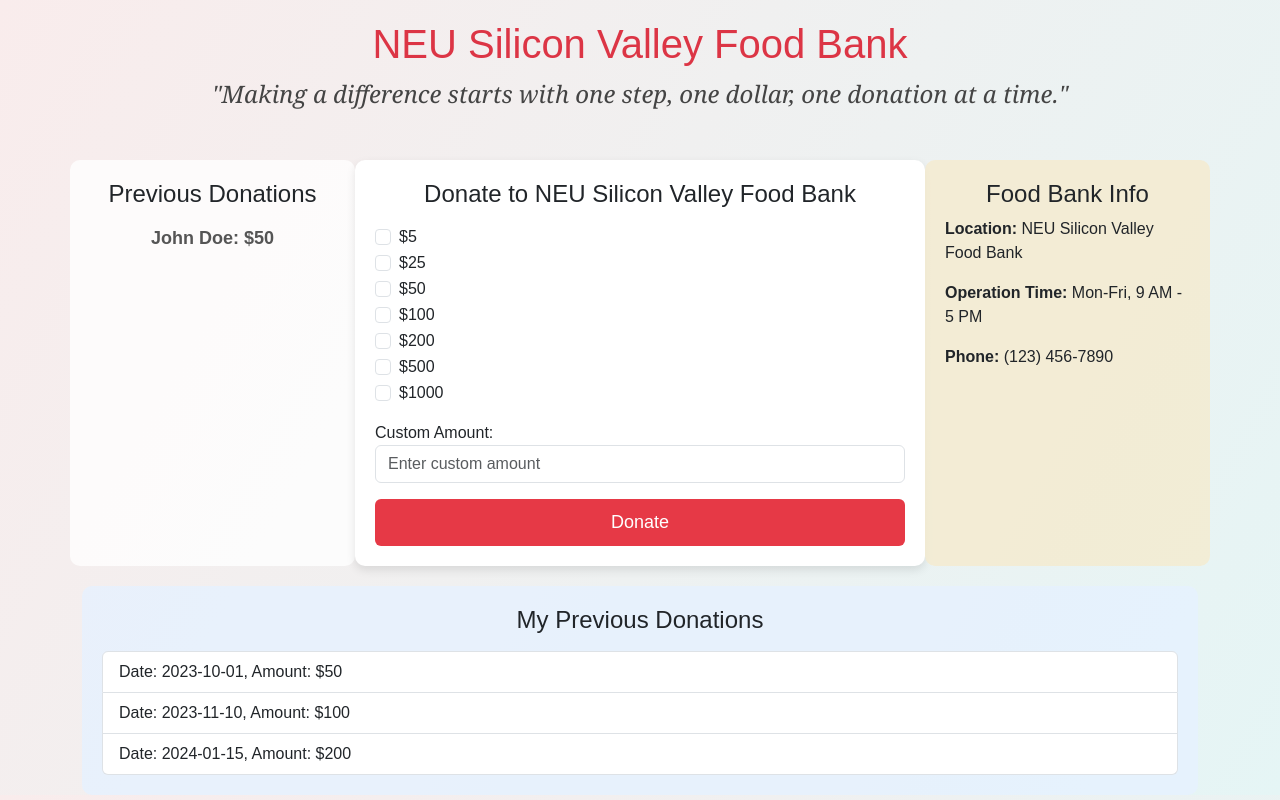
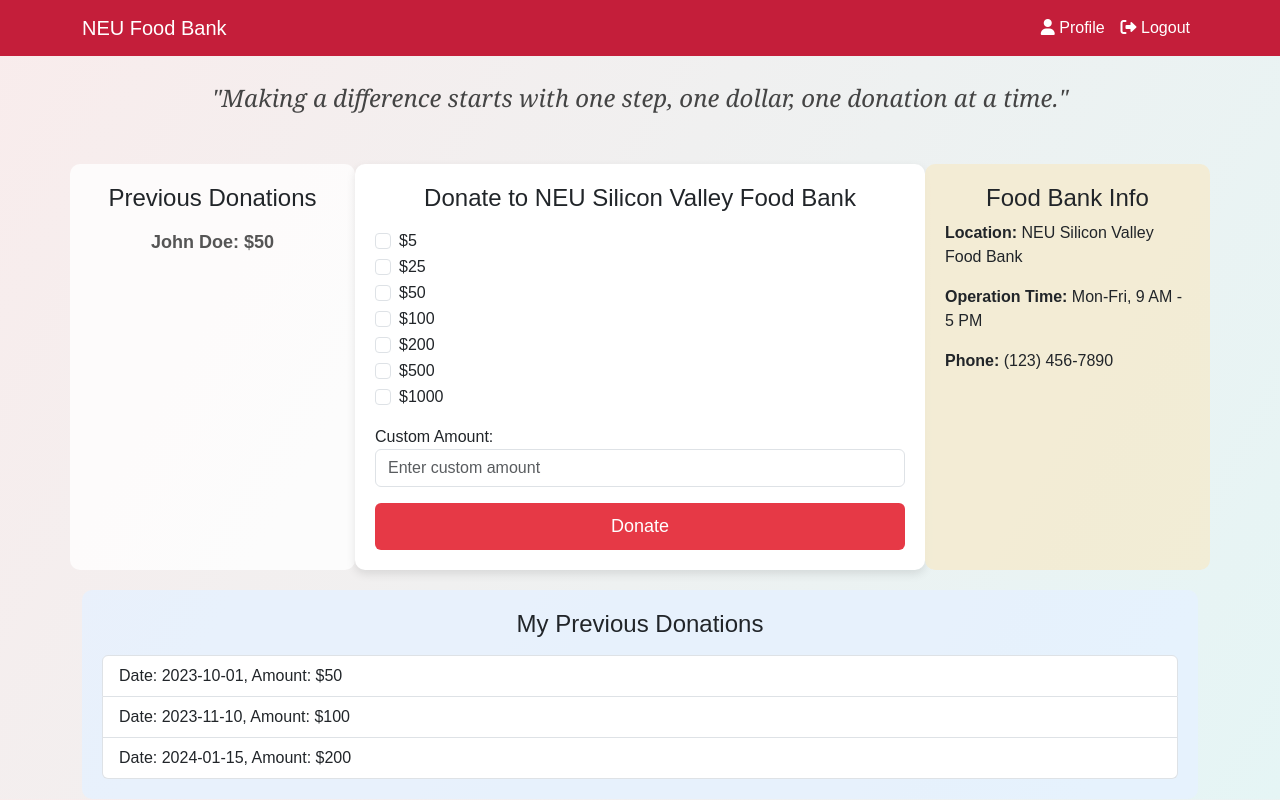
Before and after one commit to zhijiexia98/SV-Food-Bank-Registration, a Django app: page /donation/ in a window 1280 px wide. Run offline with Django 4.2, Linux system fonts and the light colour scheme.

Commit message:
add navbar to donation page

```diff
--- a/myproject/templates/donation.html
+++ b/myproject/templates/donation.html
@@ -9,7 +9,22 @@
       href="https://cdn.jsdelivr.net/npm/bootstrap@5.3.0-alpha3/dist/css/bootstrap.min.css"
       rel="stylesheet"
     />
+    <link href="https://cdn.jsdelivr.net/npm/bootstrap@5.3.0/dist/css/bootstrap.min.css" rel="stylesheet">
+    <link href="https://cdnjs.cloudflare.com/ajax/libs/font-awesome/6.0.0/css/all.min.css" rel="stylesheet">
     <style>
+      :root {
+          --primary-color: #c41e3a;
+          --secondary-color: #242424;
+          --bg-light: #f8f9fa;
+      }
+
+      .navbar-custom {
+          background-color: var(--primary-color);
+      }
+
+      .nav-link {
+          color: white !important;
+      }
       /* Background Gradient */
       body {
         background: linear-gradient(120deg, #f9ecec, #e5f5f5);
@@ -19,7 +34,7 @@
       }
 
       .container {
-        margin-top: 20px;
+        margin-top: 40p'x;
       }
 
       .card {
@@ -96,10 +111,29 @@
     </style>
   </head>
   <body>
-    <div class="container">
+    <!-- Navbar -->
+    <nav class="navbar navbar-expand-lg navbar-dark navbar-custom">
+      <div class="container">
+          <a class="navbar-brand" href="#">NEU Food Bank</a>
+          <button class="navbar-toggler" type="button" data-bs-toggle="collapse" data-bs-target="#navbarNav">
+              <span class="navbar-toggler-icon"></span>
+          </button>
+          <div class="collapse navbar-collapse" id="navbarNav">
+              <ul class="navbar-nav ms-auto">
+                  <li class="nav-item">
+                      <a class="nav-link" href="#"><i class="fas fa-user"></i> Profile</a>
+                  </li>
+                  <li class="nav-item">
+                      <a class="nav-link" href="#"><i class="fas fa-sign-out-alt"></i> Logout</a>
+                  </li>
+              </ul>
+          </div>
+      </div>
+    </nav>
+    <div class="container mt-4">
       <!-- Welcome Text -->
       <div class="text-center mb-5">
-        <h1 class="text-danger">NEU Silicon Valley Food Bank</h1>
+        <!-- <h1 class="text-danger">NEU Silicon Valley Food Bank</h1> -->
         <p class="quote-text">
           "Making a difference starts with one step, one dollar, one donation at
           a time."
```
